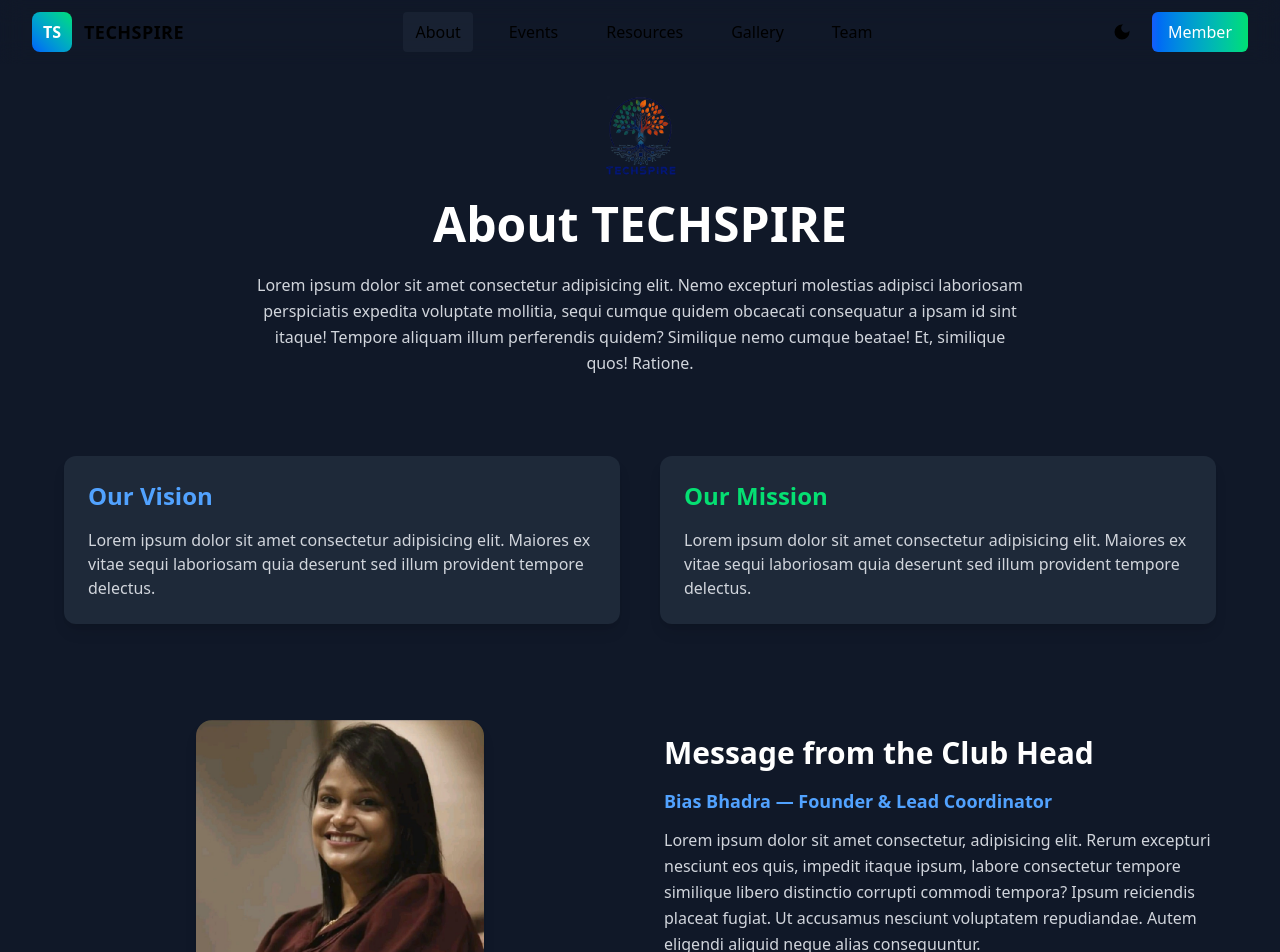
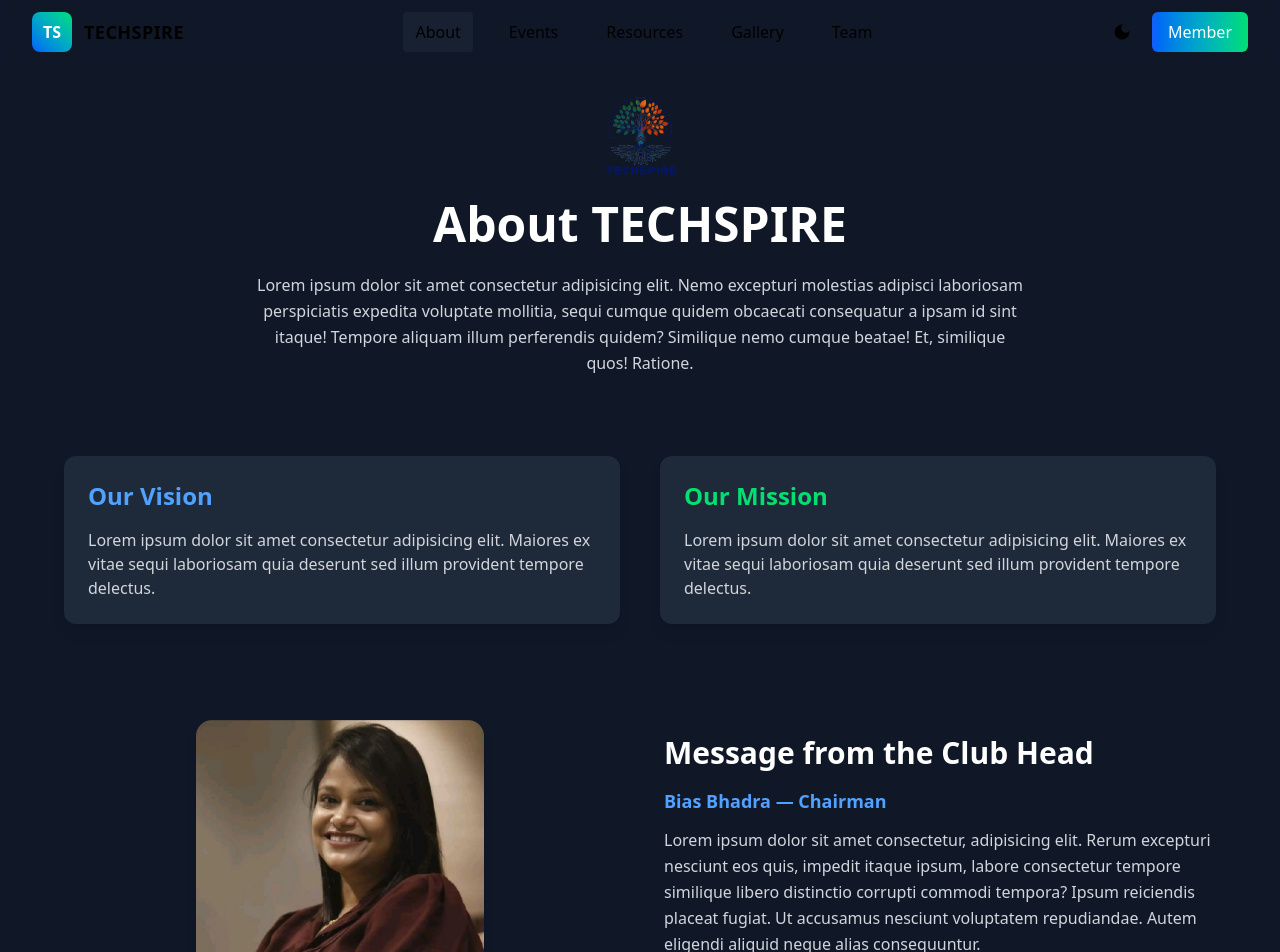
Before and after one commit to Hkjaiswal02/Hack-the-Web-competition, a React (Vite) app: page /about in a window 1280 px wide. Shown: the top 952 px of the page. Built offline with nearby package versions, Linux system fonts and the light colour scheme.

Commit message:
final commit

```diff
--- a/src/Pages/Aboutpage.jsx
+++ b/src/Pages/Aboutpage.jsx
@@ -64,7 +64,7 @@ function Aboutpage() {
               Message from the Club Head
             </h2>
             <h3 className="text-lg text-blue-400 font-semibold mb-3">
-              Bias Bhadra — Founder & Lead Coordinator
+              Bias Bhadra — Chairman
             </h3>
             <p className="text-gray-300 leading-relaxed mb-4">
               Lorem ipsum dolor sit amet consectetur, adipisicing elit. Rerum
```
